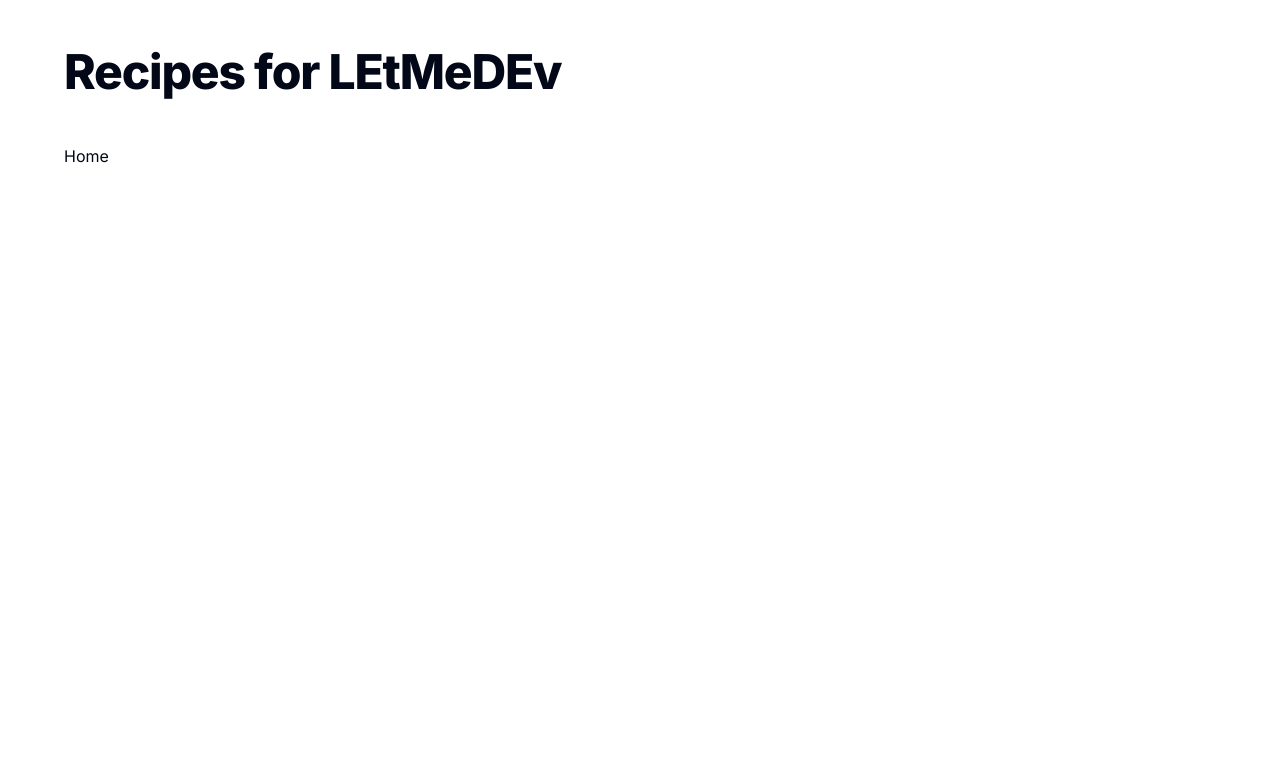
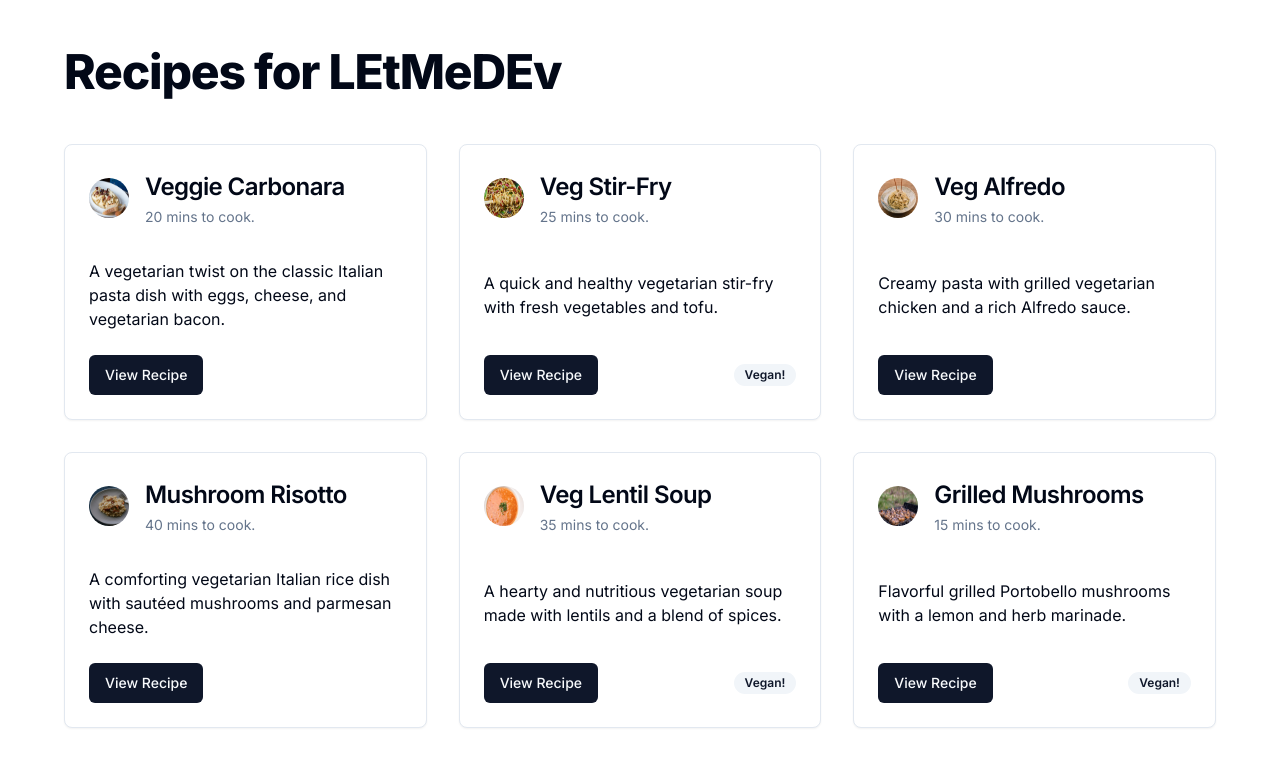
Before and after one commit to 79841/shadcn-example, a Next.js app: page / in a window 1280 px wide. Shown: the top 758 px of the page. Built offline with nearby package versions, Linux system fonts and the light colour scheme; data requests are answered from the project's data file.

Commit message:
update page

```diff
--- a/src/app/page.tsx
+++ b/src/app/page.tsx
@@ -1,3 +1,56 @@
-export default function Home() {
-  return <main>Home</main>;
+import { Avatar, AvatarFallback, AvatarImage } from "@/components/ui/avatar";
+import { Badge } from "@/components/ui/badge";
+import { Button } from "@/components/ui/button";
+import {
+  Card,
+  CardContent,
+  CardDescription,
+  CardFooter,
+  CardHeader,
+  CardTitle,
+} from "@/components/ui/card";
+
+type TRecipe = {
+  title: string;
+  image: string;
+  time: number;
+  description: string;
+  vegan: boolean;
+  id: string;
+};
+
+async function getRecipes(): Promise<TRecipe[]> {
+  const result = await fetch("http://localhost:5000/recipes");
+  return result.json();
 }
+
+export default async function Home() {
+  const recipes = await getRecipes();
+  return (
+    <main>
+      <div className="grid grid-cols-3 gap-8">
+        {recipes.map((recipe) => (
+          <Card key={recipe.id} className="flex flex-col justify-between">
+            <CardHeader className="flex-row gap-4 items-center">
+              <Avatar>
+                <AvatarImage src={`/img/${recipe.image}`} alt="recipe img" />
+                <AvatarFallback>{recipe.title.slice(0, 2)}</AvatarFallback>
+              </Avatar>
+              <div>
+                <CardTitle>{recipe.title}</CardTitle>
+                <CardDescription>{recipe.time} mins to cook.</CardDescription>
+              </div>
+            </CardHeader>
+            <CardContent>
+              <p>{recipe.description}</p>
+            </CardContent>
+            <CardFooter className="flex justify-between">
+              <Button>View Recipe</Button>
+              {recipe.vegan && <Badge variant={"secondary"}>Vegan!</Badge>}
+            </CardFooter>
+          </Card>
+        ))}
+      </div>
+    </main>
+  );
+}
```
